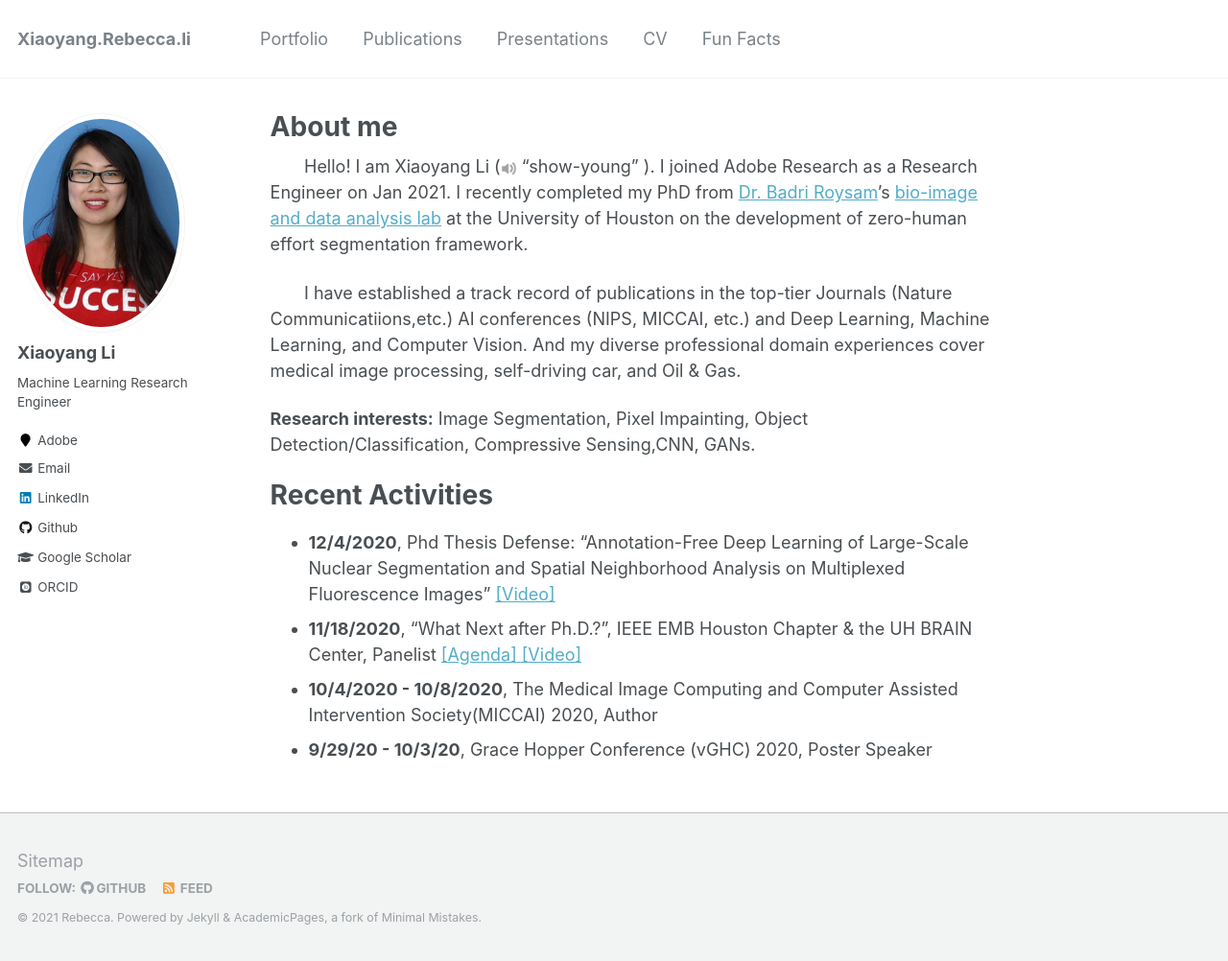
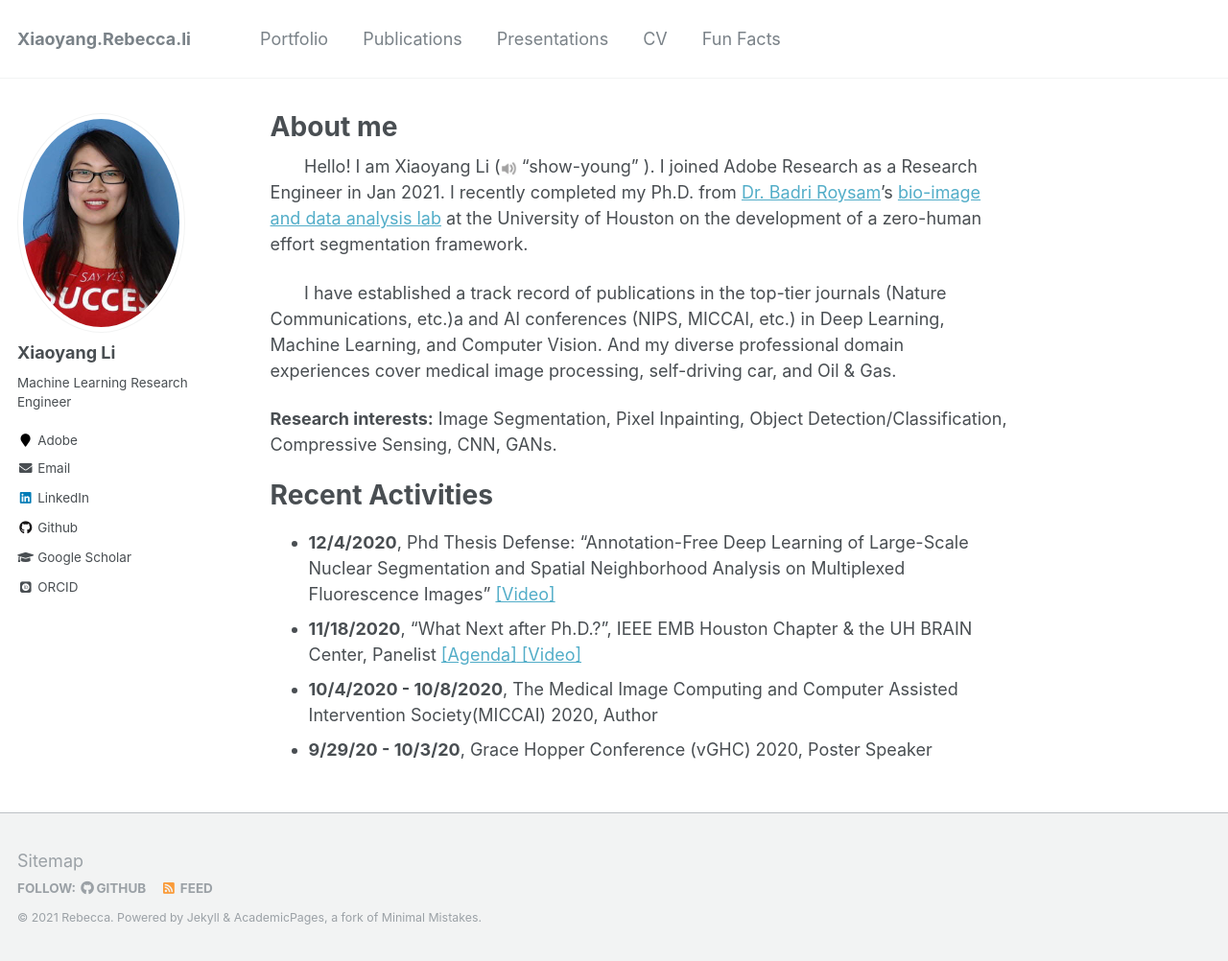
Before and after one commit to Xiaoyang-Rebecca/xiaoyang-rebecca.github.io, a Jekyll site: the page built from _pages/about.md, in a window 1280 px wide and 1002 px high. Shown: the whole window at 96% size. Built offline with Jekyll 4.4.1, drawn with Linux system fonts in a browser that asks for light colours; some web fonts are replaced.

Commit message:
Update about.md

```diff
--- a/_pages/about.md
+++ b/_pages/about.md
@@ -21,11 +21,11 @@ redirect_from:
 
 ###  &nbsp; -->
 
-&nbsp;&nbsp;&nbsp;&nbsp;&nbsp;&nbsp; Hello! I am Xiaoyang Li ([<img src="./figures/audio.png"  width="17">](https://www.howtosay.co.in/pronounce/xiaoyang-in-english) "show-young" ). I joined Adobe Research as a Research Engineer on Jan 2021. I recently completed my PhD from [Dr. Badri Roysam](http://www.ee.uh.edu/faculty/roysam)'s [bio-image and data analysis lab](https://github.com/RoysamLab?tab=repositories) at the University of Houston on the development of zero-human effort segmentation framework.
+&nbsp;&nbsp;&nbsp;&nbsp;&nbsp;&nbsp; Hello! I am Xiaoyang Li ([<img src="./figures/audio.png"  width="17">](https://www.howtosay.co.in/pronounce/xiaoyang-in-english) "show-young" ). I joined Adobe Research as a Research Engineer in Jan 2021. I recently completed my Ph.D. from [Dr. Badri Roysam](http://www.ee.uh.edu/faculty/roysam)'s [bio-image and data analysis lab](https://github.com/RoysamLab?tab=repositories) at the University of Houston on the development of a zero-human effort segmentation framework.
 
-&nbsp;&nbsp;&nbsp;&nbsp;&nbsp;&nbsp; I have established a track record of publications in the top-tier Journals (Nature Communicatiions,etc.) AI conferences (NIPS, MICCAI, etc.) and Deep Learning, Machine Learning, and Computer Vision. And my diverse professional domain experiences cover medical image processing, self-driving car, and Oil & Gas.
+&nbsp;&nbsp;&nbsp;&nbsp;&nbsp;&nbsp; I have established a track record of publications in the top-tier journals (Nature Communications, etc.)a and AI conferences (NIPS, MICCAI, etc.) in Deep Learning, Machine Learning, and Computer Vision. And my diverse professional domain experiences cover medical image processing, self-driving car, and Oil & Gas.
 
-**Research interests:** Image Segmentation, Pixel Impainting, Object Detection/Classification, Compressive Sensing,CNN, GANs.
+**Research interests:** Image Segmentation, Pixel Inpainting, Object Detection/Classification, Compressive Sensing, CNN, GANs.
 
 <!-- &nbsp;&nbsp;&nbsp;&nbsp;&nb<!-- sp;&nbsp; I am always willing to share new ideas. Feel free to [schedule a quick chat](https://calendly.com/s/o5uKjHE9) with me!
 
```
